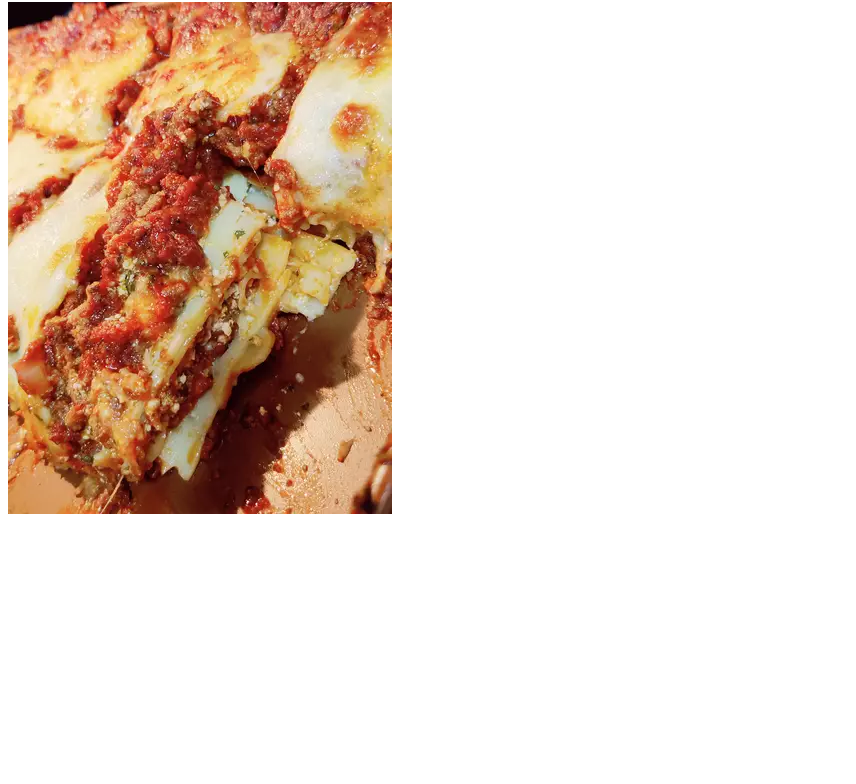
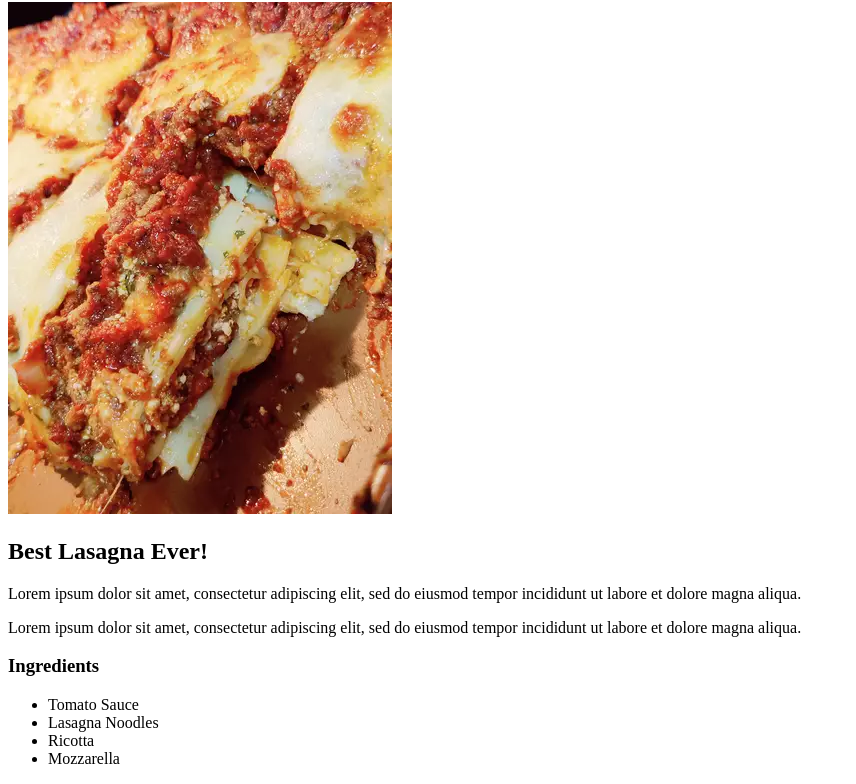
Before and after one commit to nicholas-l-ly/odin-recipes, a plain HTML site: page recipes/lasagna.html in a window 1280 px wide. Shown: the part 78-862 px from the top of the page, without its empty margins (0-856 px from the left). Before the commit the page ends 800 px from the top, so only its background shows below. Drawn offline with Linux system fonts and the light colour scheme.

Commit message:
Add Lasagna description and ingredients

```diff
--- a/recipes/lasagna.html
+++ b/recipes/lasagna.html
@@ -8,6 +8,19 @@
   <body>
     <h1>Lasagna</h1>
     <img src="../images/lasagna.png"alt="Picture of Lasagna">
+    <h2> Best Lasagna Ever!</h2>
+        <p>Lorem ipsum dolor sit amet, consectetur adipiscing elit,
+            sed do eiusmod tempor incididunt ut labore et dolore magna aliqua.</p>
+        <p>Lorem ipsum dolor sit amet, consectetur adipiscing elit,
+                sed do eiusmod tempor incididunt ut labore et dolore magna aliqua.</p>
+    <h3>Ingredients</h3>
+    <ul>
+        <li>Tomato Sauce</li>
+        <li>Lasagna Noodles</li>
+        <li>Ricotta</li>
+        <li>Mozzarella</li>
+    </ul>
+
 
   </body>
 </html>
```
